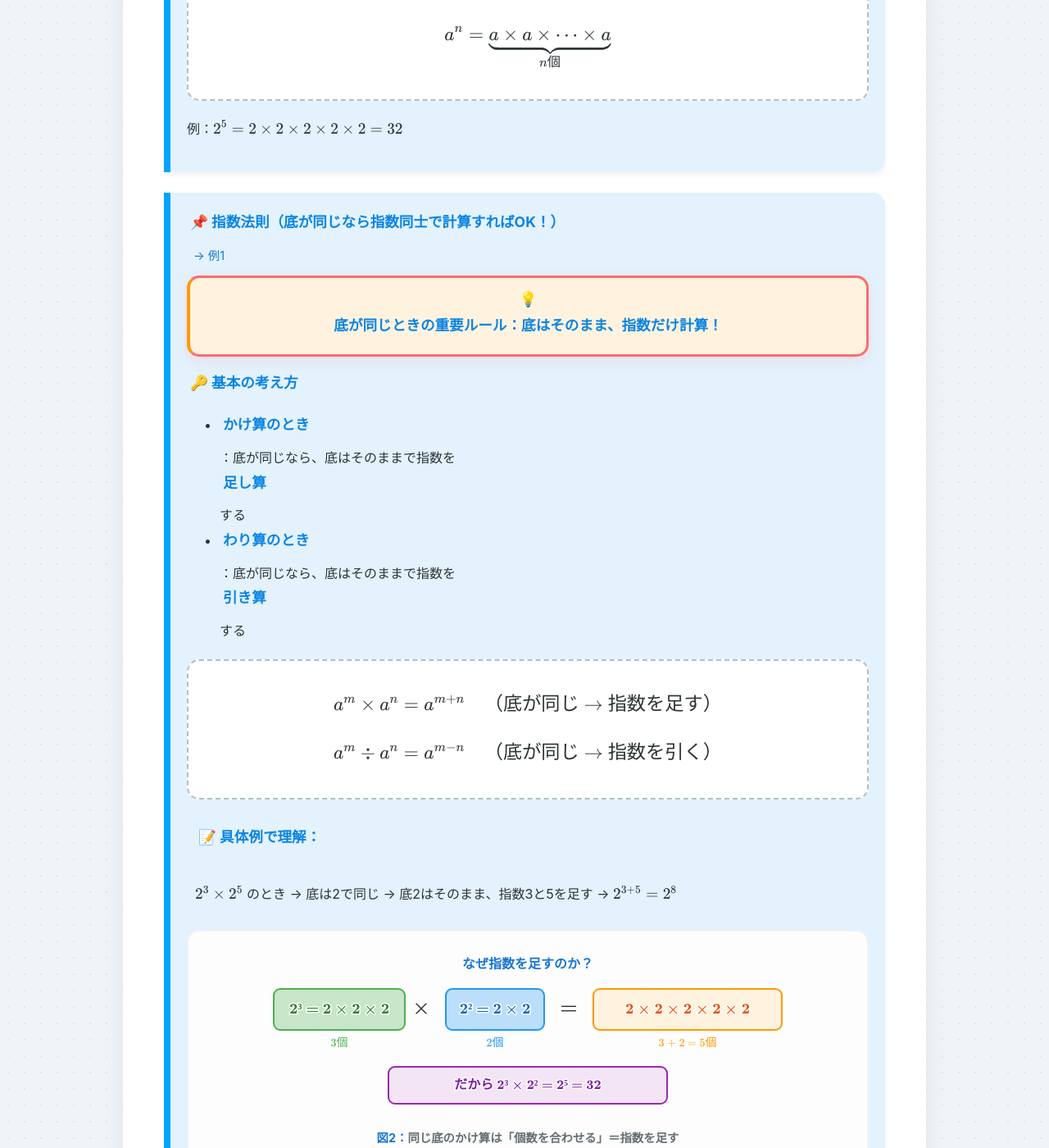
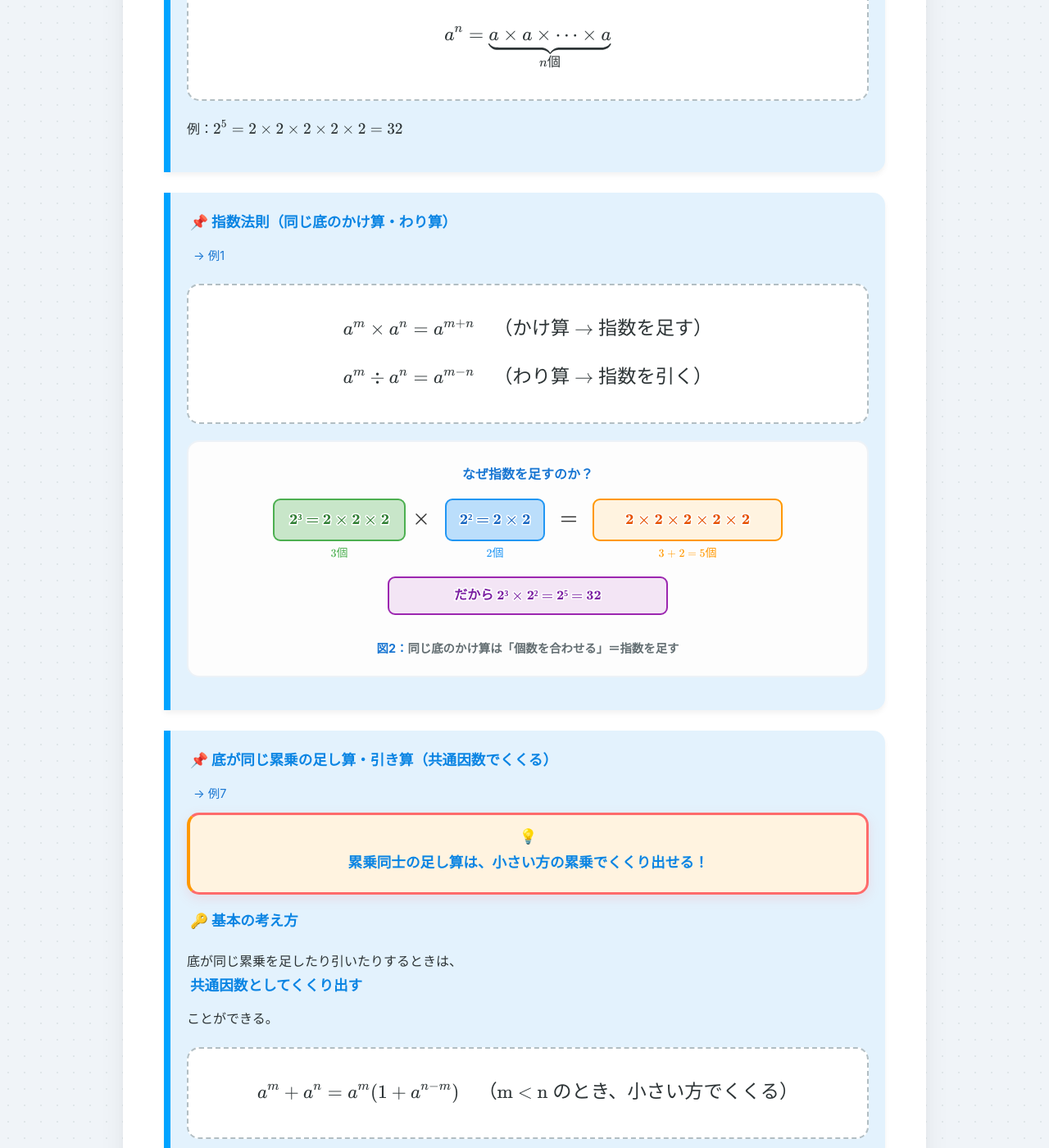
Before and after one commit to kosk-t/school_asset, a Jekyll site: the page built from docs/累乗と平方根_教材.html, in a window 1280 px wide and 1400 px high, scrolled down 2582 px. Shown: the whole window at 82% size. Built offline with Jekyll 4.4.1, drawn with Linux system fonts in a browser that asks for light colours; some web fonts are replaced; some of the changed text lies outside the part shown.

Commit message:
refactor: 指数法則のかけ算の説明を元のシンプルな形に戻す
累乗のかけ算の説明部分を元の簡潔な形に戻しました。
今回の更新の焦点は、累乗の足し算と方程式のルールなので、
かけ算の説明は元のままにします。

主な変更：
- 指数法則のタイトルを元の形に戻す
- 重要ルールボックスと具体例を削除
- コツ1を元の「累乗は何個かけるか」に戻す
- コツの番号を整理（4,5,6,7 → 3,4,5,6）

```diff
--- a/docs/累乗と平方根_教材.html
+++ b/docs/累乗と平方根_教材.html
@@ -116,26 +116,11 @@ toc:
         </div>
 
         <div class="rule-box">
-            <strong>📌 指数法則（底が同じなら指数同士で計算すればOK！）</strong> <a href="#ex-exponent" class="example-link">→ 例1</a>
-            <div class="important-rule" style="background: #fff3e0; border-left: 4px solid #ff9800; padding: 10px; margin: 10px 0;">
-                💡 <strong>底が同じときの重要ルール：底はそのまま、指数だけ計算！</strong>
+            <strong>📌 指数法則（同じ底のかけ算・わり算）</strong> <a href="#ex-exponent" class="example-link">→ 例1</a>
+            <div class="formula">
+                \[ a^m \times a^n = a^{m+n} \quad \text{（かけ算 → 指数を足す）} \]
+                \[ a^m \div a^n = a^{m-n} \quad \text{（わり算 → 指数を引く）} \]
             </div>
-
-            <p><strong>🔑 基本の考え方</strong></p>
-            <ul>
-                <li><strong>かけ算のとき</strong>：底が同じなら、底はそのままで指数を<strong>足し算</strong>する</li>
-                <li><strong>わり算のとき</strong>：底が同じなら、底はそのままで指数を<strong>引き算</strong>する</li>
-            </ul>
-
-            <div class="formula">
-                \[ a^m \times a^n = a^{m+n} \quad \text{（底が同じ → 指数を足す）} \]
-                \[ a^m \div a^n = a^{m-n} \quad \text{（底が同じ → 指数を引く）} \]
-            </div>
-
-            <p style="background: #e3f2fd; padding: 10px; border-radius: 5px; margin: 10px 0;">
-                <strong>📝 具体例で理解：</strong><br>
-                \( 2^3 \times 2^5 \) のとき → 底は2で同じ → 底2はそのまま、指数3と5を足す → \( 2^{3+5} = 2^8 \)
-            </p>
 
             <!-- 指数法則の図解 -->
             <div class="svg-container">
@@ -653,18 +638,12 @@ toc:
     <h2>4. 簡単にするコツ</h2>
     <div class="section">
         <div class="tip-box">
-            <strong>✏️ コツ1：底が同じなら、底を無視して指数だけ足し算！</strong><br>
-            \( 2^3 \times 2^4 \) のように底が同じ2のとき → 底2はそのまま、指数3と4を足す → \( 2^{3+4} = 2^7 \)<br>
-            <span style="color: #666;">（理由：「2を3個」×「2を4個」＝「2を7個」だから）</span>
-        </div>
-
-        <div class="tip-box">
-            <strong>✏️ コツ2：累乗は「何個かけるか」で考える</strong><br>
+            <strong>✏️ コツ1：累乗は「何個かけるか」で考える</strong><br>
             \( 2^3 \times 2^4 \) なら「2を3個」×「2を4個」＝「2を7個」＝ \( 2^7 \)
         </div>
 
         <div class="tip-box">
-            <strong>✏️ コツ3：ルートの中を素因数分解する</strong><br>
+            <strong>✏️ コツ2：ルートの中を素因数分解する</strong><br>
             \( \sqrt{72} = \sqrt{36 \times 2} = \sqrt{36} \times \sqrt{2} = 6\sqrt{2} \)
         </div>
 
```
Also changed, not shown: other parts of docs/累乗と平方根_教材.html (+4 -4 lines).
